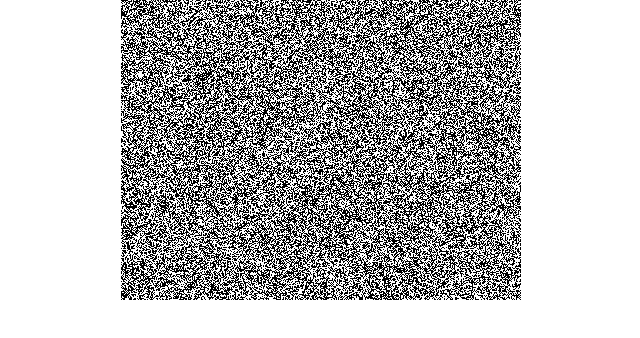
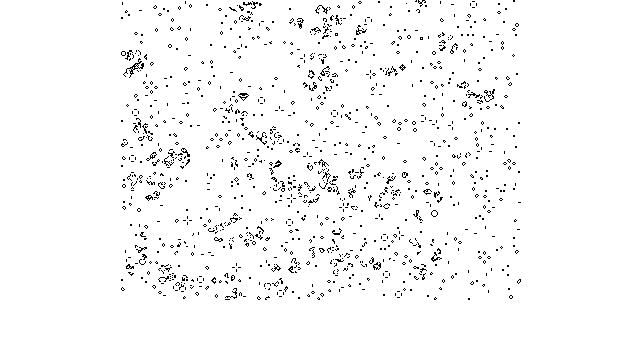
Before and after one commit to bloominstituteoftechnology/CS-Build-Week-1, a React (Create React App) app in the folder projects/life/: page / in a window 1280 px wide. Shown: the top 338 px of the page, without its empty margins (319-959 px from the left). Built offline with nearby package versions, Linux system fonts and the light colour scheme.

Commit message:
fixed variable names which fixed animation bug. Project now complete

```diff
--- a/projects/life/src/App.js
+++ b/projects/life/src/App.js
@@ -1,9 +1,6 @@
 import React, { Component } from 'react';
 import Life from './life';
 import './App.css';
-
-// const width = 300;
-// const height = 300;
 
 /**
  * Life canvas
@@ -41,20 +38,17 @@ class LifeCanvas extends Component {
     // Convert the cell values into white or black for the canvas
     // Put the new image data back on the canvas
     // Next generation of life
-    let width = this.props.width;
-    let height = this.props.height;
-
     let canvas = this.refs.canvas;
     let ctx = canvas.getContext('2d');
 
     let imageData = ctx.getImageData(0, 0, canvas.width, canvas.height);
     let cells = this.life.getCells();
 
-    for (let h = 0; h < height; h++) {
-      for (let w = 0; w < width; w++) {
-        let index = (h * width + w) * 4;
+    for (let height = 0; height < canvas.height; height++) {
+      for (let width = 0; width < canvas.width; width++) {
+        let index = (height * canvas.width + width) * 4;
 
-        let lifeStatus = cells[h][w];
+        let lifeStatus = cells[height][width];
         let color = lifeStatus === 0 ? 0xff : 0x00;
 
         imageData.data[index + 0] = color;
--- a/projects/life/src/life.js
+++ b/projects/life/src/life.js
@@ -48,8 +48,8 @@ class Life {
    */
   clear() {
     // !!!! IMPLEMENT ME !!!!
-    for (let h = 0; h < this.height; h++) {
-      this.cells[this.currentBufferIndex][h].fill(0);
+    for (let height = 0; height < this.height; height++) {
+      this.cells[this.currentBufferIndex][height].fill(0);
     }
   }
 
@@ -58,9 +58,10 @@ class Life {
    */
   randomize() {
     // !!!! IMPLEMENT ME !!!!
-    for (let h = 0; h < this.height; h++) {
-      for (let w = 0; w < this.width; w++) {
-        this.cells[this.currentBufferIndex][h][w] = (Math.random() * 2) | 0;
+    for (let height = 0; height < this.height; height++) {
+      for (let width = 0; width < this.width; width++) {
+        this.cells[this.currentBufferIndex][height][width] =
+          (Math.random() * 2) | 0;
       }
     }
   }
@@ -71,79 +72,78 @@ class Life {
   step() {
     // !!!! IMPLEMENT ME !!!!
     let currentBuffer = this.cells[this.currentBufferIndex];
-    let backBufferIndex = this.currentBufferIndex === 0 ? 1 : 0;
-    let backBuffer = this.cells[backBufferIndex];
+    let backBuffer = this.cells[this.currentBufferIndex === 0 ? 1 : 0];
 
-    function hasInfectiousNeighbor(h, w) {
-      const nextValue = currentBuffer[h][w];
+    function hasInfectiousNeighbor(height, width) {
       let neighbor = 0;
 
       // west
-      if (w < 0) {
-        if (currentBuffer[h][w - 1]) {
+      if (width > 0) {
+        if (currentBuffer[height][width - 1] === 1) {
           neighbor++;
         }
       }
       //north
-      if (h < 0) {
-        if (currentBuffer[h - 1][w]) {
+      if (height > 0) {
+        if (currentBuffer[height - 1][width] === 1) {
           neighbor++;
         }
       }
       //east
-      if (w < this.width - 1) {
-        if (currentBuffer[h][w + 1]) {
+      if (width < this.width - 1) {
+        if (currentBuffer[height][width + 1] === 1) {
           neighbor++;
         }
       }
       //south
-      if (h < this.height - 1) {
-        if (currentBuffer[h + 1][w]) {
+      if (height < this.height - 1) {
+        if (currentBuffer[height + 1][width] === 1) {
           neighbor++;
         }
       }
       //north-west
-      if (h > 0 && w < 0) {
-        if (currentBuffer[h - 1][w - 1]) {
+      if (height > 0 && width > 0) {
+        if (currentBuffer[height - 1][width - 1] === 1) {
           neighbor++;
         }
       }
 
       //north-east
-      if (h < 0 && w < this.width - 1) {
-        if (currentBuffer[h + 1][w - 1]) {
+      if (height > 0 && width < this.width - 1) {
+        if (currentBuffer[height - 1][width + 1] === 1) {
           neighbor++;
         }
       }
       //south-east
-      if (h < this.height - 1 && w < this.width - 1) {
-        if (currentBuffer[h + 1][w + 1]) {
+      if (height < this.height - 1 && width < this.width - 1) {
+        if (currentBuffer[height + 1][width + 1] === 1) {
           neighbor++;
         }
       }
       //south-west
-      if (h < this.height - 1 && w < 0) {
-        if (currentBuffer[h + 1][w - 1]) {
+      if (height < this.height - 1 && width > 0) {
+        if (currentBuffer[height + 1][width - 1] === 1) {
           neighbor++;
         }
       }
+      return neighbor;
     }
 
-    for (let h = 0; h < this.height; h++) {
-      for (let w = 0; w < this.width; w++) {
-        let neighbor = hasInfectiousNeighbor.call(this, h, w);
+    for (let height = 0; height < this.height; height++) {
+      for (let width = 0; width < this.width; width++) {
+        let neighbor = hasInfectiousNeighbor.call(this, height, width);
 
-        if (currentBuffer[h][w] === 1) {
+        if (currentBuffer[height][width] === 1) {
           if (neighbor < 2 || neighbor > 3) {
-            backBuffer[h][w] = 0;
+            backBuffer[height][width] = 0;
           } else {
-            backBuffer[h][w] = 1;
+            backBuffer[height][width] = 1;
           }
         } else {
           if (neighbor === 3) {
-            backBuffer[h][w] = 1;
+            backBuffer[height][width] = 1;
           } else {
-            backBuffer[h][w] = 0;
+            backBuffer[height][width] = 0;
           }
         }
       }
```
